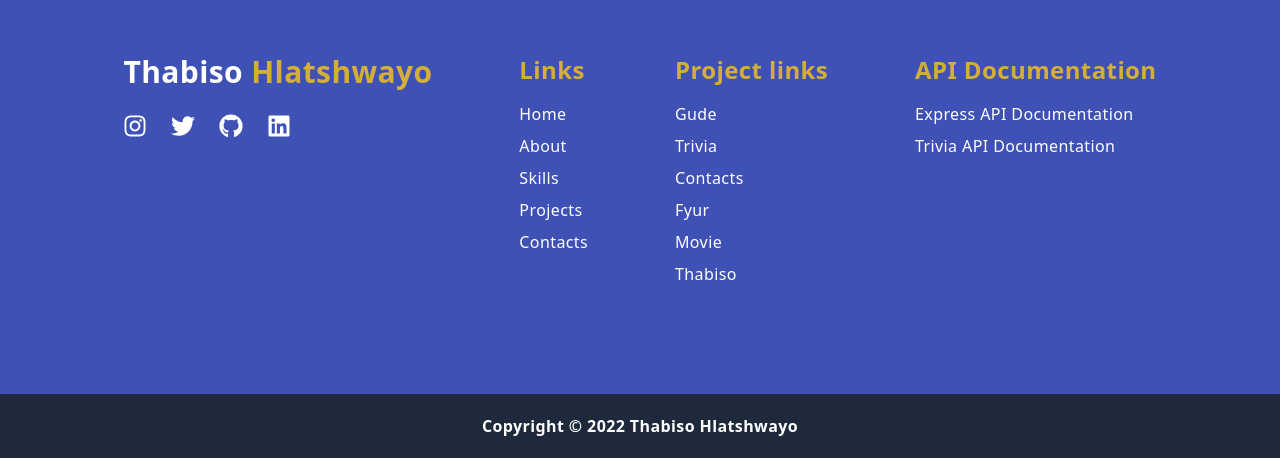
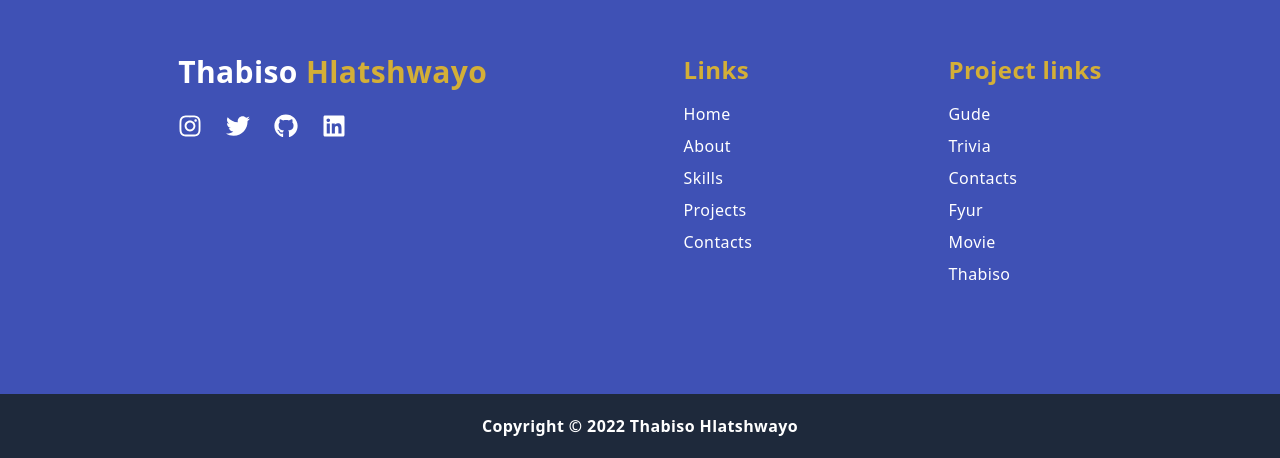
Before and after one commit to Thabiso-Timzo/Thabiso-Hlatshwayo, a Next.js app: page / in a window 1280 px wide. Shown: the part 1062-1520 px from the top of the page. Built offline with nearby package versions, Linux system fonts and the light colour scheme.

Commit message:
Modified footer component

```diff
--- a/components/footer/Footer.jsx
+++ b/components/footer/Footer.jsx
@@ -91,7 +91,7 @@ const Footer = () => {
             </li>
           </ul>
         </div>
-        <div className={'p-5'}>
+        {/* <div className={'p-5'}>
           <ul>
             <p className={'text-[#D4AF37] font-bold text-2xl pb-4'}>API Documentation</p>
             <li className={'text-grey-500 text-md pb-2 text-semibold hover:text-[#D4AF37] cursor-pointer'}>
@@ -101,7 +101,7 @@ const Footer = () => {
               <Link href={'/docs/trivia'}>Trivia API Documentation</Link>
             </li>
           </ul>
-        </div>
+        </div> */}
       </div>
       <div className={'flex flex-col justify-center items-center text-center p-5 bg-slate-800'}>
         <p className={'font-bold'}>Copyright © {new Date().getFullYear()} Thabiso Hlatshwayo</p>
```
